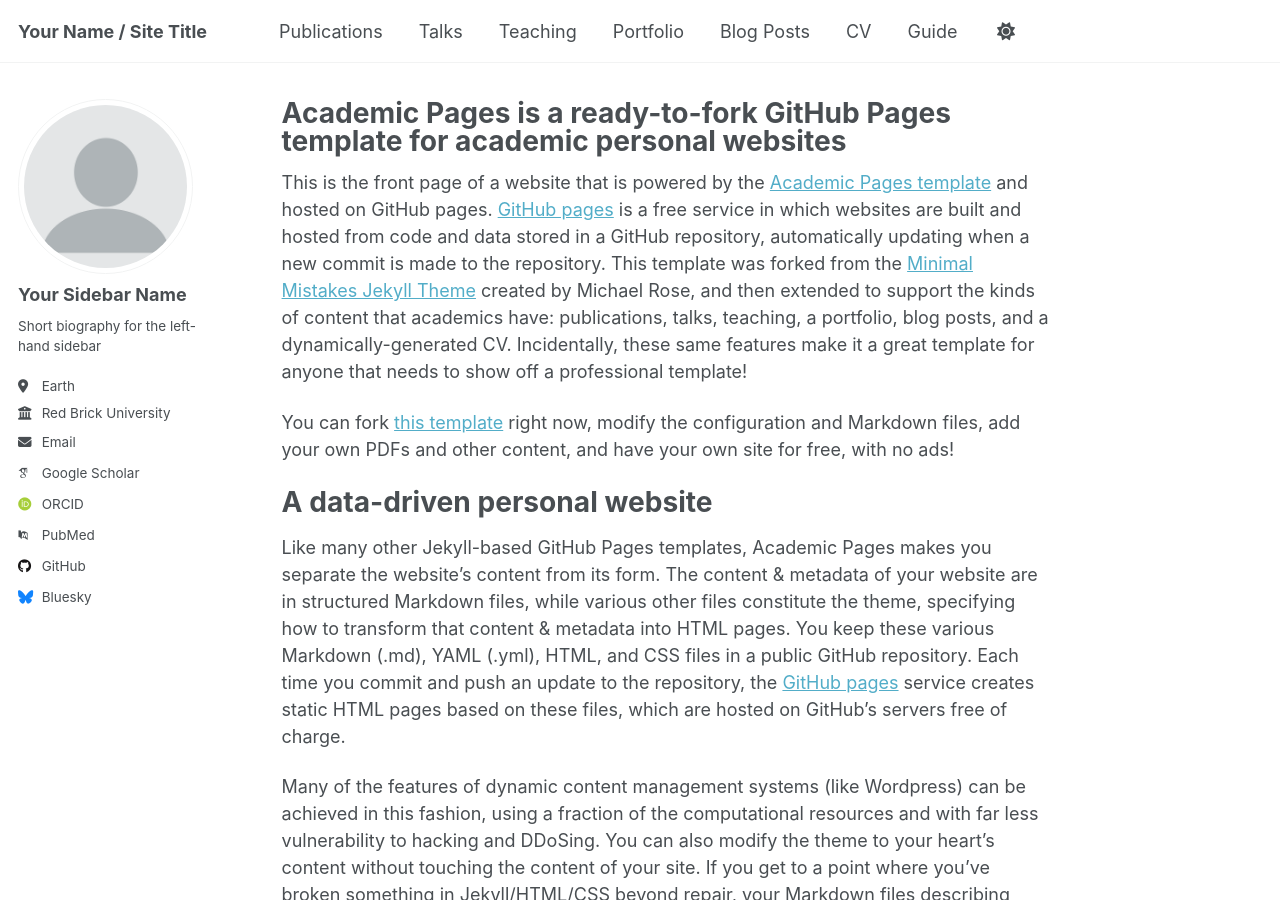
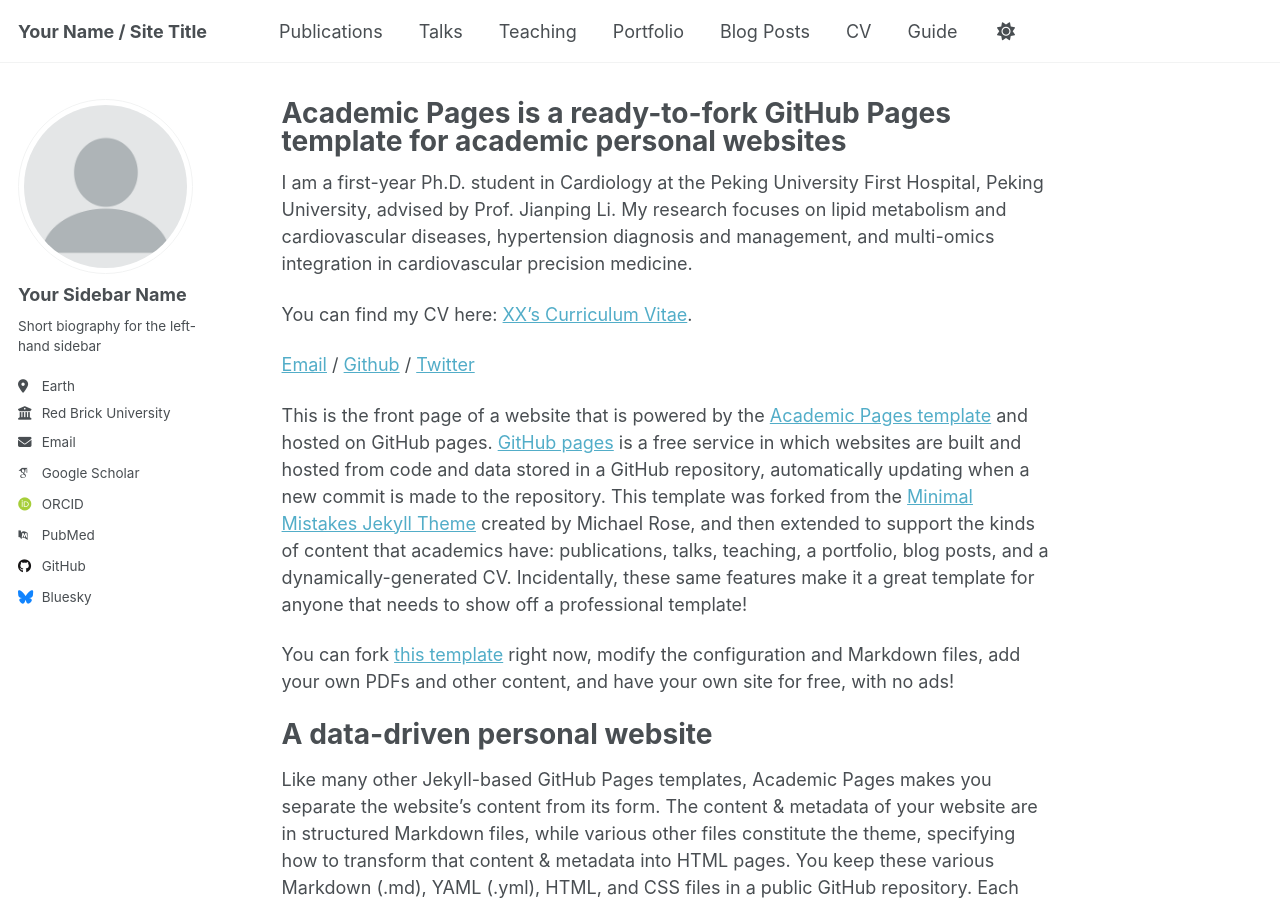
Before and after one commit to Guanshanyue1999/Guanshanyue1999.github.io, a Jekyll site: the page built from _pages/about.md, in a window 1280 px wide and 900 px high. Built offline with Jekyll 4.4.1, drawn with Linux system fonts in a browser that asks for light colours; some web fonts are replaced; a script that is not in the unit is left out.

Commit message:
Update about.md

```diff
--- a/_pages/about.md
+++ b/_pages/about.md
@@ -6,6 +6,11 @@
   - /about/
   - /about.html
 ---
+I am a first-year Ph.D. student in Cardiology at the Peking University First Hospital, Peking University, advised by Prof. Jianping Li. My research focuses on lipid metabolism and cardiovascular diseases, hypertension diagnosis and management, and multi-omics integration in cardiovascular precision medicine.
+
+You can find my CV here: [XX's Curriculum Vitae](../assets/Curriculum_Vitae.pdf).
+
+[Email](202220156799@bjmu.edu.cn) / [Github](https://github.com/Guanshanyue1999) / [Twitter](guanshanyue1999)
 
 This is the front page of a website that is powered by the [Academic Pages template](https://github.com/academicpages/academicpages.github.io) and hosted on GitHub pages. [GitHub pages](https://pages.github.com) is a free service in which websites are built and hosted from code and data stored in a GitHub repository, automatically updating when a new commit is made to the repository. This template was forked from the [Minimal Mistakes Jekyll Theme](https://mmistakes.github.io/minimal-mistakes/) created by Michael Rose, and then extended to support the kinds of content that academics have: publications, talks, teaching, a portfolio, blog posts, and a dynamically-generated CV. Incidentally, these same features make it a great template for anyone that needs to show off a professional template!
 
```
